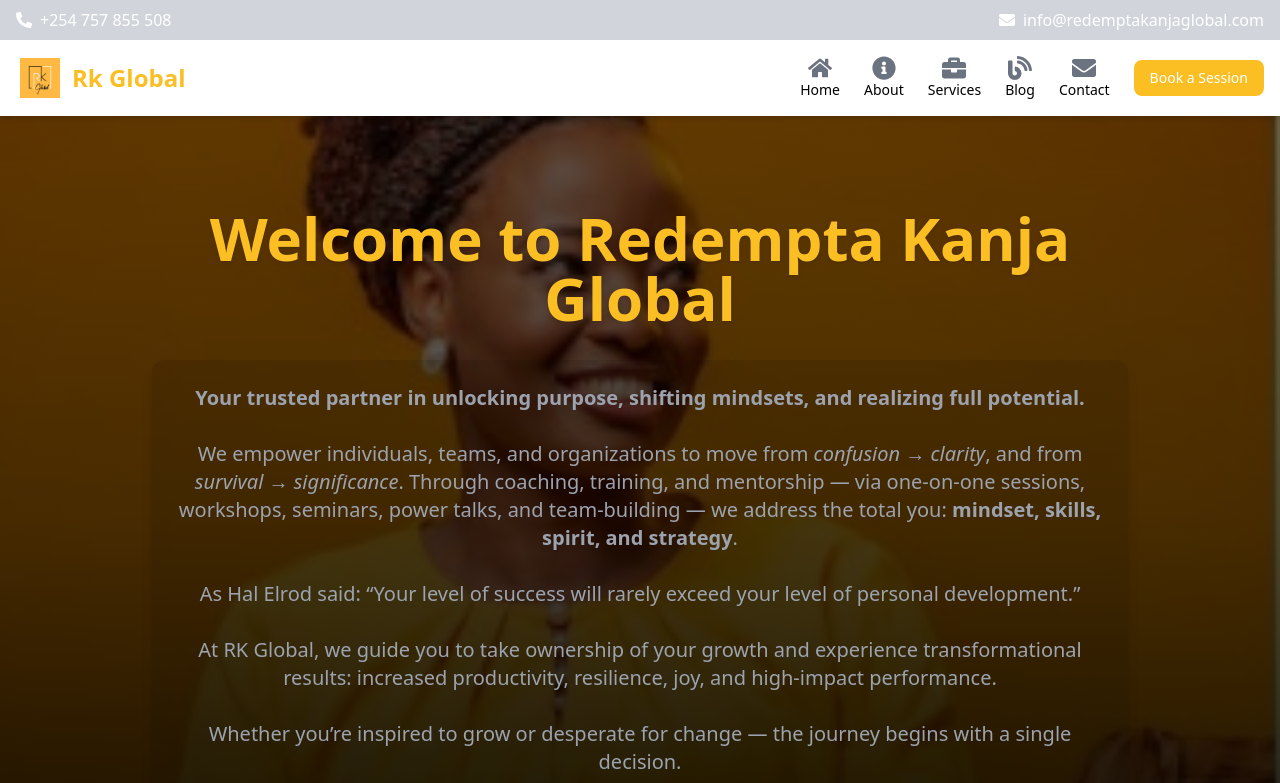
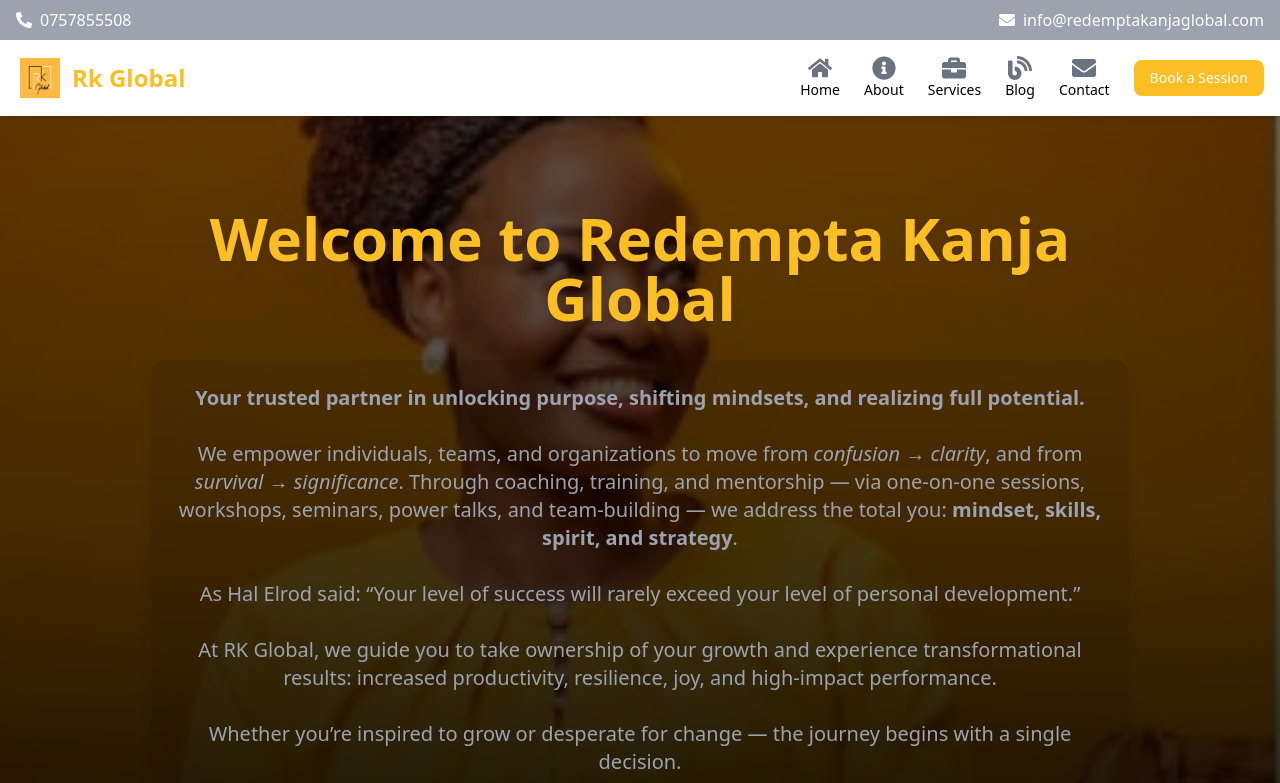
Before and after one commit to Engineer-collo/Raba-Care-Centre, a React (Vite) app: page / in a window 1280 px wide. Shown: the top 783 px of the page. Built offline with nearby package versions, Linux system fonts and the light colour scheme.

Commit message:
navbar update

```diff
--- a/src/Navbar.jsx
+++ b/src/Navbar.jsx
@@ -22,7 +22,7 @@
   return (
     <header className="bg-white shadow-md relative z-50">
       {/* Top Contact Info */}
-      <div className="bg-gray-300 text-sm md:text-base py-2 px-4 flex justify-between items-center">
+      <div className="bg-gray-400 text-sm md:text-base py-2 px-4 flex justify-between items-center">
         {/* Left: Phone */}
         <div className="flex items-center gap-2 text-white">
           <FaPhoneAlt />
@@ -30,7 +30,7 @@
             href="tel:+254757855508"
             className="hover:underline"
           >
-            +254 757 855 508
+            0757855508
           </a>
         </div>
 
```
